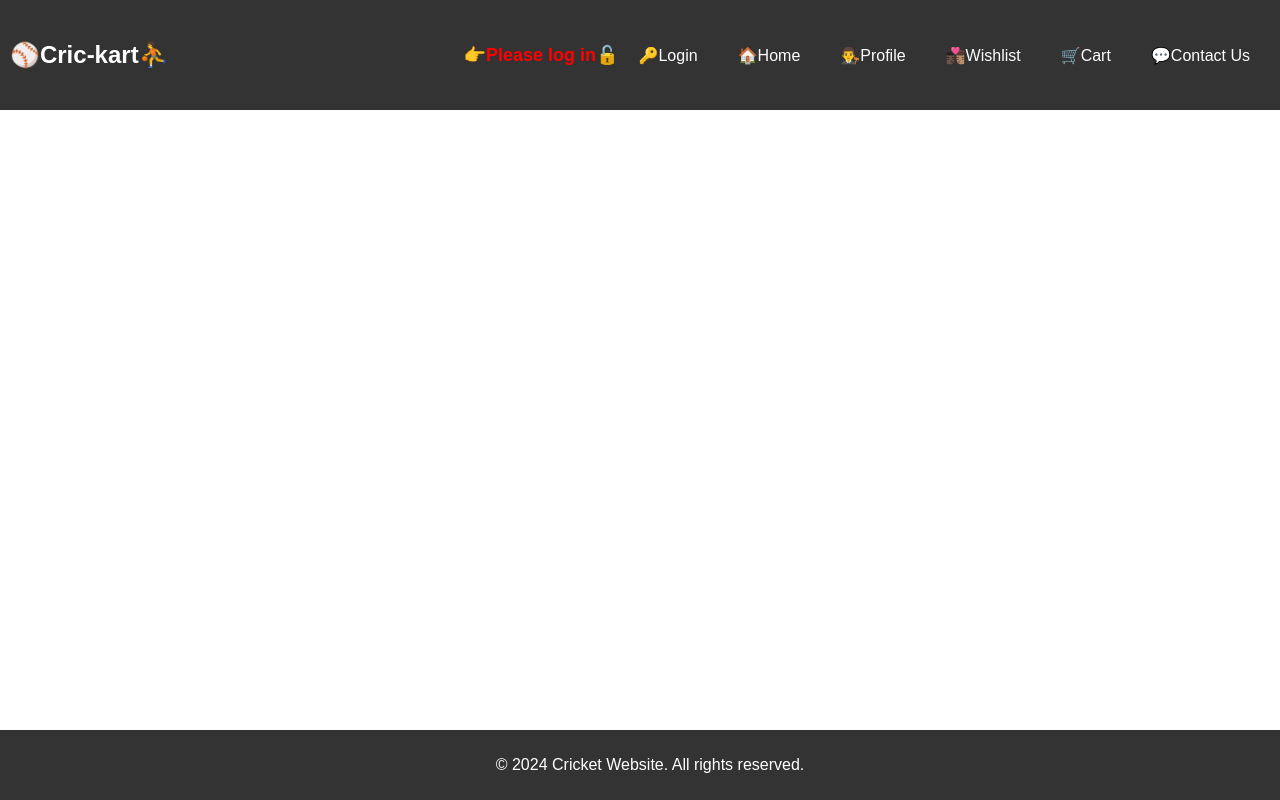
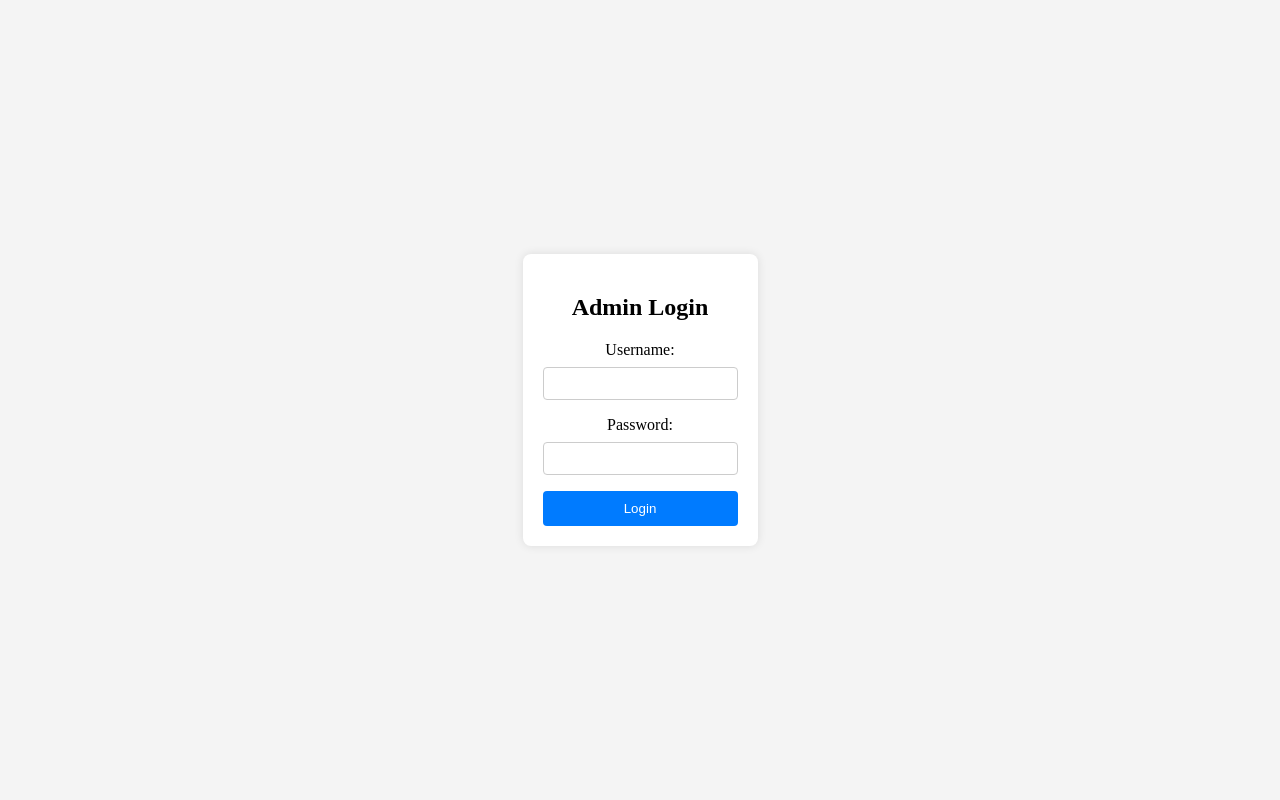
Before and after one commit to saravana1304/cricket-ecomerce-website-project, a Django app: page /alogin/ in a window 1280 px wide. Run offline with Django 4.2, Linux system fonts and the light colour scheme.

Commit message:
admin login

```diff
--- a/crickart/adminn/templates/adminn/home.html
+++ b/crickart/adminn/templates/adminn/home.html
@@ -15,20 +15,24 @@
 
     <header>
         <nav>
-            <div class="logo">⚾Cric-kart⛹️</div>
+            <div class="logo">⚾Cric-kart⛹️-admin page👨🏻‍💻</div>
             <ul class="nav-links">
                 {% if user.is_authenticated %}
                     <p>🙏🏻Welcome, {{ user.username }}✔️</p>
-                    <li><a href="{% url 'logout' %}">🔓Logout</a></li>
+                    <li><a href="{% url 'alogin' %}">🔓Logout</a></li>
                 {% else %}
                     <p>👉Please log in🔓</p>
                     <li><a href="{% url 'userlogin' %}">🔑Login</a></li>
                 {% endif %}
-                <li><a href="{% url 'home' %}">🏠Home</a></li>
-                <li><a href="{% url 'userlogin' %}">👨‍⚖️Profile</a></li>
-                <li><a href="{% url 'userlogin' %}">👨🏿‍❤️‍💋‍👨🏽Wishlist</a></li>
-                <li><a href="{% url 'userlogin' %}">🛒Cart</a></li>
-                <li><a href="{% url 'contactus' %}">💬Contact Us</a></li>
+                <li><a href="#">Dashboard</a></li>
+                <li><a href="#">SalesReport</a></li>
+                <li><a href="#">Category</a></li>
+                <li><a href="#">UserList</a></li>
+                <li><a href="#">OrderDetails</a></li>
+                <li><a href="#">Coupon</a></li>
+                <li><a href="#">Trending</a></li>
+                <li><a href="#">Offers</a></li>
+                <li><a href="#">Banner</a></li>
             </ul>
         </nav>
     </header>
--- a/crickart/adminn/templates/adminn/login.html
+++ b/crickart/adminn/templates/adminn/login.html
@@ -1,3 +1,5 @@
+<!-- login.html -->
+{% load static %}
 <!DOCTYPE html>
 <html lang="en">
 <head>
@@ -5,11 +7,13 @@
     <meta name="viewport" content="width=device-width, initial-scale=1.0">
     <link rel="stylesheet" href="login.css">
     <title>Admin Login</title>
+    <link rel="stylesheet" href="{% static 'adminn/login.css' %}">
 </head>
 <body>
     <div class="login-container">
         <h2>Admin Login</h2>
-        <form action="#" method="post">
+        <form action="{% url 'alogin' %}" method="post">
+            {% csrf_token %}
             <label for="username">Username:</label>
             <input type="text" id="username" name="username" required>
 
--- a/crickart/adminn/urls.py
+++ b/crickart/adminn/urls.py
@@ -2,6 +2,7 @@ from . import views
 from django.urls import path
 
 urlpatterns = [
-    path('alogin/',views.home,name='adminlogin'),
-    path('ahome/',views.home,name='adminnhome'),
+    path('alogin/',views.adminlogin,name='alogin'),
+    path('ahome/',views.ahome,name='ahome'),
+    path('alogout/',views.adminlogout,name='alogout'),
 ]
--- a/crickart/adminn/views.py
+++ b/crickart/adminn/views.py
@@ -1,6 +1,30 @@
 from django.shortcuts import render,redirect,HttpResponse
+from django.contrib.auth.models import User
+from django.contrib.auth import authenticate, login
+from django.contrib import messages
+from django.contrib.auth.models import auth
+
 
 # Create your views here.
 
-def home(request):
+def ahome(request):
     return render(request, 'adminn/home.html')
+
+
+def adminlogin(request):
+    if request.method == 'POST':
+        username = request.POST.get('username', '')
+        password = request.POST.get('password', '')
+
+        if username and password:
+            user = authenticate(request, username=username, password=password)
+
+            if user is not None and user.is_superuser:
+                # Log in the user
+                login(request, user)
+                return redirect('ahome')
+    return render(request, 'adminn/login.html')
+
+def adminlogout(request):
+    auth.logout(request)
+    return redirect('alogin')
--- /dev/null
+++ b/crickart/static/adminn/login.css
@@ -0,0 +1,52 @@
+/* login.css */
+
+body {
+    margin: 0;
+    padding: 0;
+    height: 100vh;
+    display: flex;
+    justify-content: center;
+    align-items: center;
+    background-color: #f4f4f4;
+}
+
+.login-container {
+    text-align: center;
+    background-color: #fff;
+    padding: 20px;
+    border-radius: 8px;
+    box-shadow: 0 0 10px rgba(0, 0, 0, 0.1);
+}
+
+h2 {
+    margin-bottom: 20px;
+}
+
+form {
+    display: flex;
+    flex-direction: column;
+}
+
+label {
+    margin-bottom: 8px;
+}
+
+input {
+    padding: 8px;
+    margin-bottom: 16px;
+    border: 1px solid #ccc;
+    border-radius: 4px;
+}
+
+button {
+    background-color: #007bff;
+    color: #fff;
+    padding: 10px;
+    border: none;
+    border-radius: 4px;
+    cursor: pointer;
+}
+
+button:hover {
+    background-color: #0056b3;
+}
```
